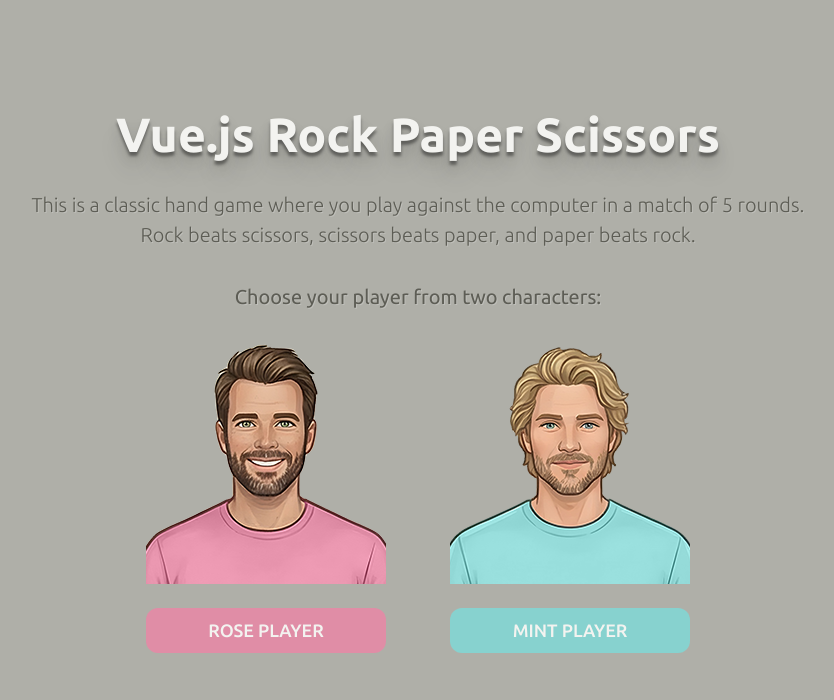
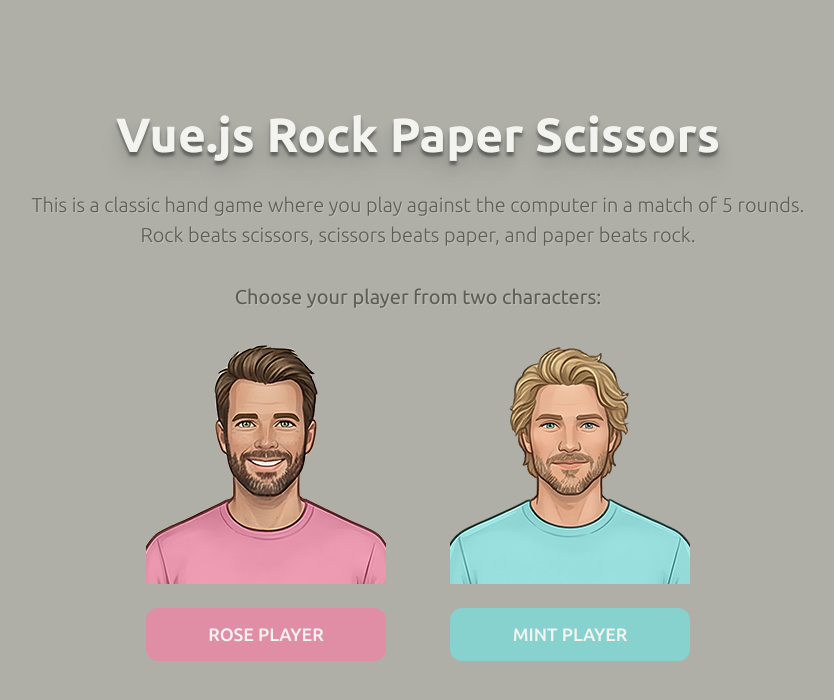
Before and after one commit to annaziarkiewicz/vue-rock-paper-scissors, a Vue app: page / in a window 1280 px wide. Shown: the top 700 px of the page, without its empty margins (222-1056 px from the left). Built offline with nearby package versions, Linux system fonts and the light colour scheme.

Commit message:
Update GameScreen component

```diff
--- a/src/components/GameScreen.vue
+++ b/src/components/GameScreen.vue
@@ -113,7 +113,7 @@
 
     &__button {
         width: 100%;
-        padding: 12px;
+        padding: 16px;
         border-radius: 12px;
         font-size: 18px;
         font-weight: 500;
```
